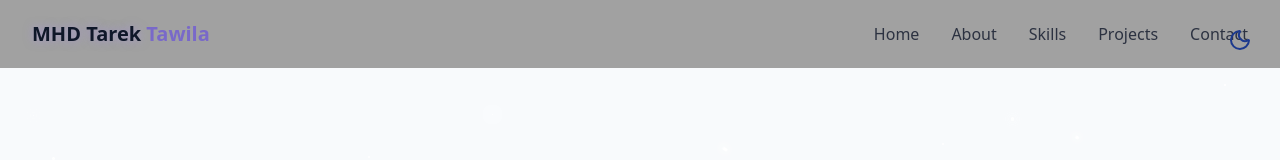
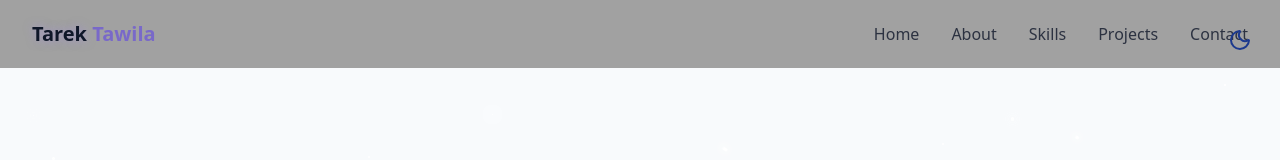
Before and after one commit to Killerbee663/Personal-Portfolio, a React (Vite) app: page / in a window 1280 px wide. Shown: the top 160 px of the page. Built offline with nearby package versions, Linux system fonts and the light colour scheme.

Commit message:
remove MHD from name in NavBar

```diff
--- a/src/components/NavBar.jsx
+++ b/src/components/NavBar.jsx
@@ -35,7 +35,7 @@ export const NavBar = () => {
           href="#hero"
         >
           <span className="relative z-10">
-            <span className="text-glow text-foreground">MHD Tarek</span> Tawila
+            <span className="text-glow text-foreground">Tarek</span> Tawila
           </span>
         </a>
         <div className="hidden md:flex space-x-8">
```
